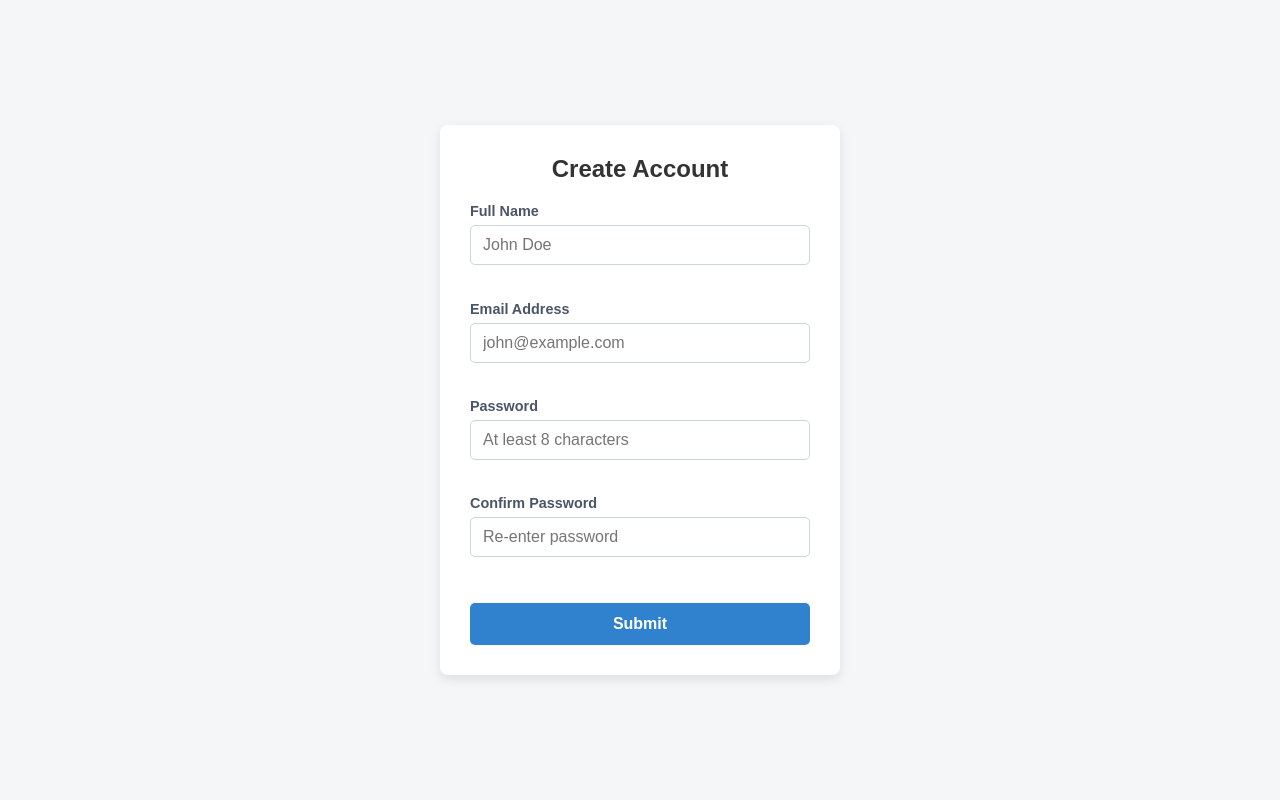
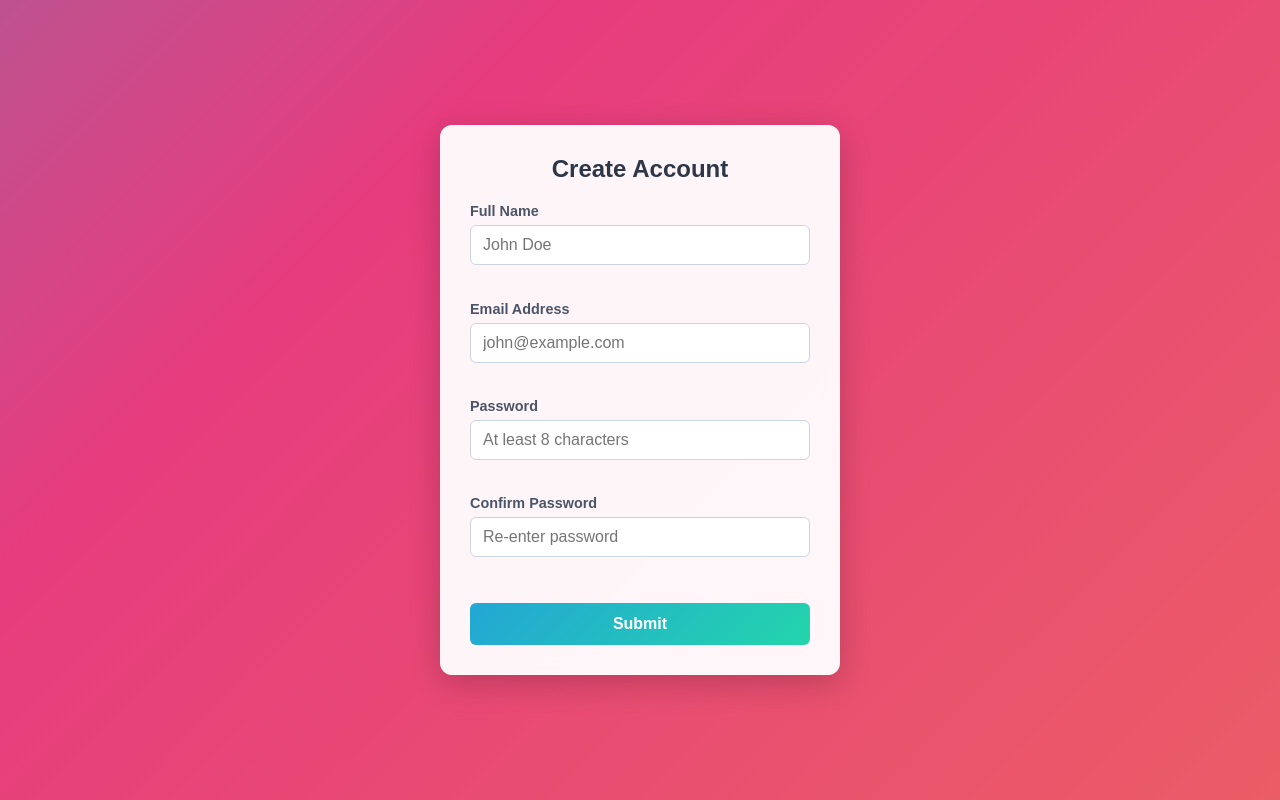
Before and after one commit to dharanidharan068-hash/ex3, a plain HTML site: page index.html in a window 1280 px wide. Drawn offline with Linux system fonts and the light colour scheme.

Commit message:
Update index.html

```diff
--- a/index.html
+++ b/index.html
@@ -12,8 +12,11 @@
       font-family: Arial, sans-serif;
     }
 
+    /* Animated multi-color background */
     body {
-      background-color: #f4f6f8;
+      background: linear-gradient(-45deg, #ee7752, #e73c7e, #23a6d5, #23d5ab);
+      background-size: 400% 400%;
+      animation: gradientBG 12s ease infinite;
       display: flex;
       justify-content: center;
       align-items: center;
@@ -21,18 +24,32 @@
       padding: 20px;
     }
 
+    /* Keyframes for background animation */
+    @keyframes gradientBG {
+      0% {
+        background-position: 0% 50%;
+      }
+      50% {
+        background-position: 100% 50%;
+      }
+      100% {
+        background-position: 0% 50%;
+      }
+    }
+
     .form-container {
-      background: #ffffff;
+      background: rgba(255, 255, 255, 0.95);
       padding: 30px;
-      border-radius: 8px;
-      box-shadow: 0 4px 12px rgba(0, 0, 0, 0.1);
+      border-radius: 12px;
+      box-shadow: 0 8px 32px rgba(0, 0, 0, 0.2);
+      backdrop-filter: blur(8px);
       width: 100%;
       max-width: 400px;
     }
 
     .form-container h2 {
       margin-bottom: 20px;
-      color: #333333;
+      color: #2d3748;
       text-align: center;
     }
 
@@ -52,24 +69,24 @@
     input {
       padding: 10px 12px;
       border: 1px solid #cbd5e0;
-      border-radius: 5px;
+      border-radius: 6px;
       font-size: 1rem;
       outline: none;
       transition: border-color 0.2s ease, box-shadow 0.2s ease;
     }
 
     input:focus {
-      border-color: #3182ce;
-      box-shadow: 0 0 0 3px rgba(49, 130, 206, 0.15);
+      border-color: #23a6d5;
+      box-shadow: 0 0 0 3px rgba(35, 166, 213, 0.25);
     }
 
-    /* Error and Success States */
+    /* Validation Error and Success States */
     .form-group.invalid input {
       border-color: #e53e3e;
     }
 
     .form-group.invalid input:focus {
-      box-shadow: 0 0 0 3px rgba(229, 62, 62, 0.15);
+      box-shadow: 0 0 0 3px rgba(229, 62, 62, 0.2);
     }
 
     .form-group.valid input {
@@ -80,25 +97,30 @@
       color: #e53e3e;
       font-size: 0.8rem;
       margin-top: 4px;
-      min-height: 1.2em; /* Prevents layout shift when error appears */
+      min-height: 1.2em;
     }
 
     button[type="submit"] {
       width: 100%;
       padding: 12px;
-      background-color: #3182ce;
+      background: linear-gradient(135deg, #23a6d5, #23d5ab);
       color: #ffffff;
       border: none;
-      border-radius: 5px;
+      border-radius: 6px;
       font-size: 1rem;
       font-weight: 600;
       cursor: pointer;
-      transition: background-color 0.2s ease;
+      transition: transform 0.1s ease, box-shadow 0.2s ease;
       margin-top: 10px;
     }
 
     button[type="submit"]:hover {
-      background-color: #2b6cb0;
+      box-shadow: 0 4px 12px rgba(35, 213, 171, 0.4);
+      transform: translateY(-1px);
+    }
+
+    button[type="submit"]:active {
+      transform: translateY(0);
     }
   </style>
 </head>
@@ -246,9 +268,8 @@
 
       // Submit Form Event
       form.addEventListener('submit', (e) => {
-        e.preventDefault(); // Stop default HTML submission
+        e.preventDefault();
 
-        // Run all field checks
         const isUsernameValid = checkUsername();
         const isEmailValid = checkEmail();
         const isPasswordValid = checkPassword();
```
